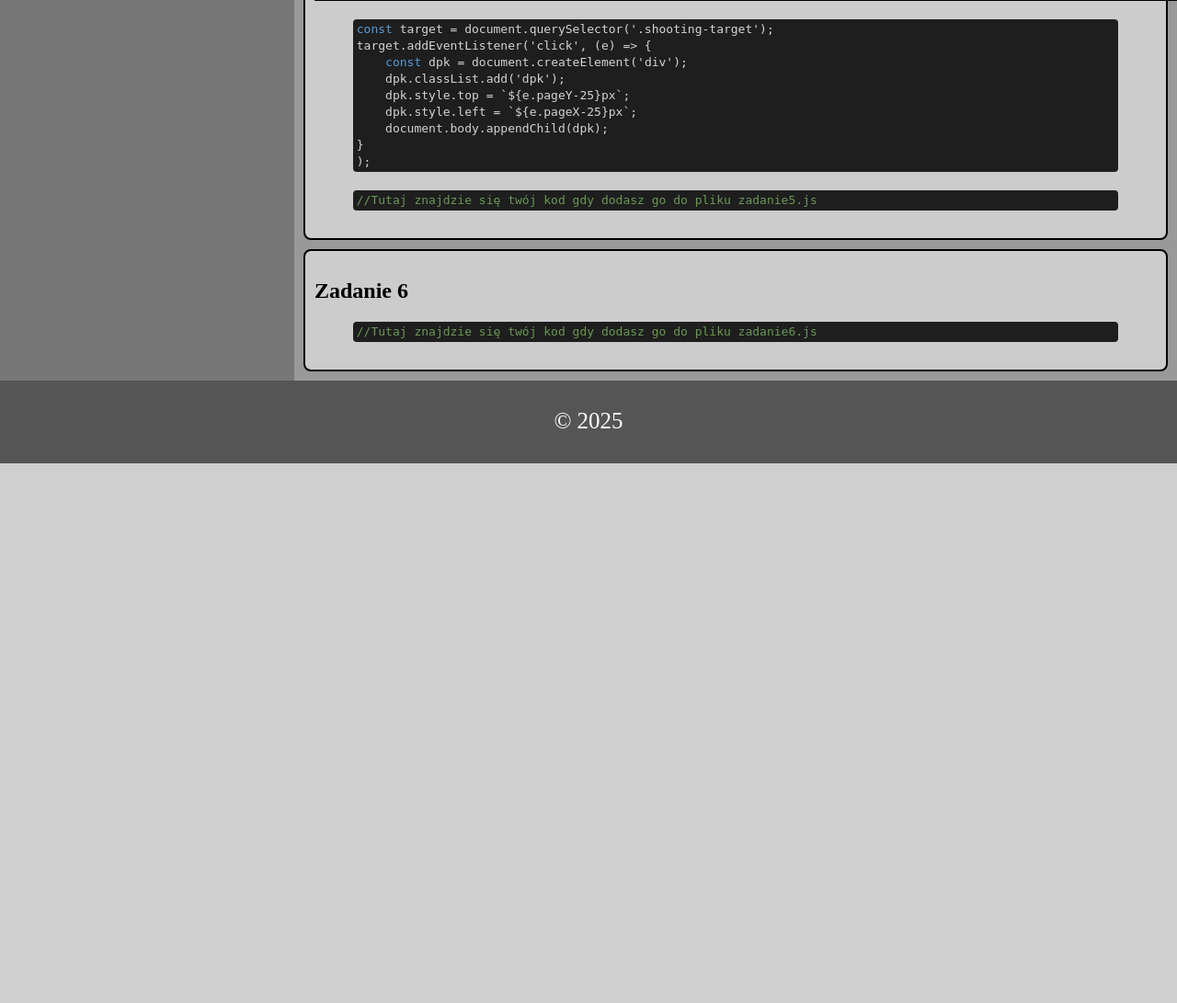
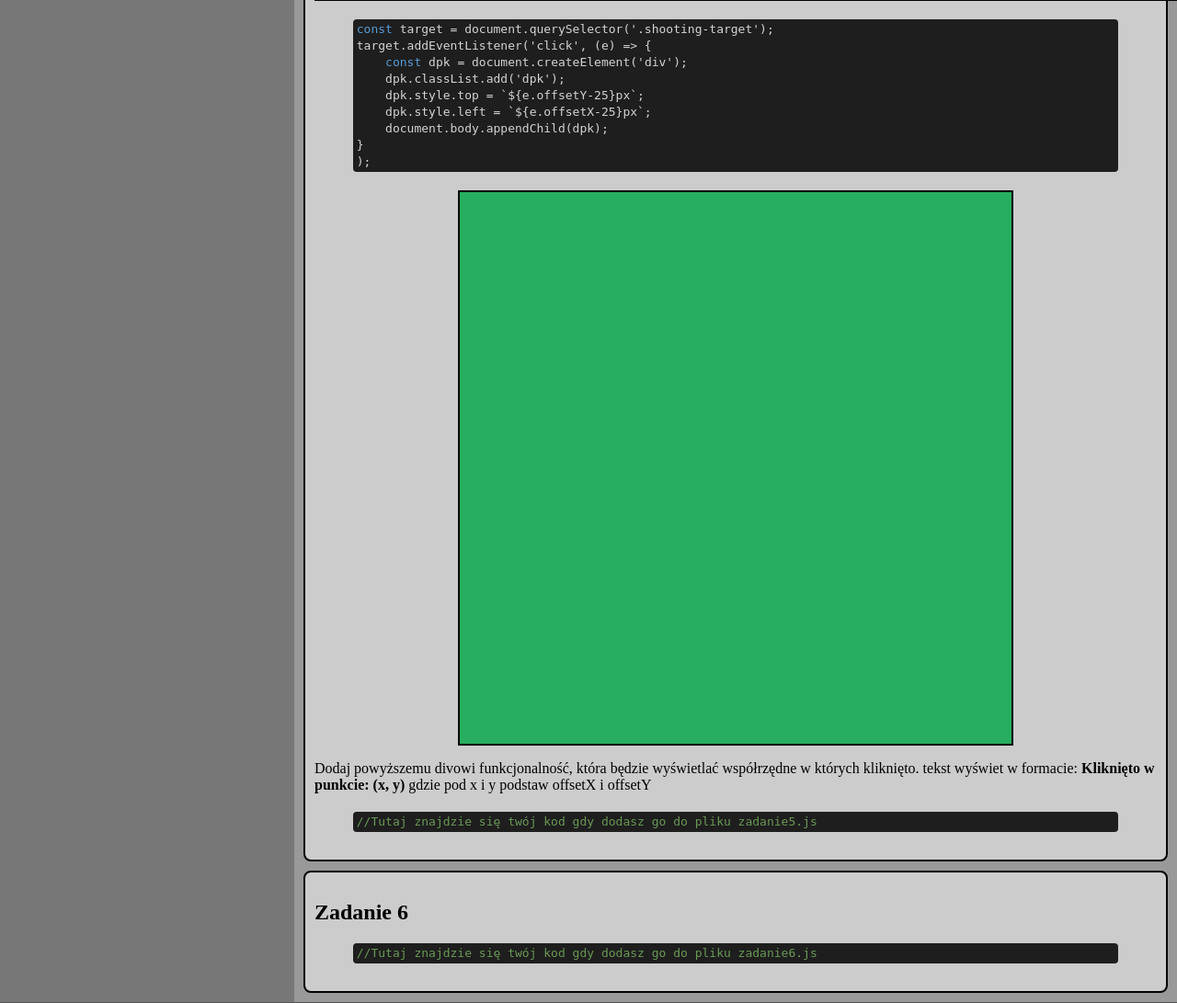
Before and after one commit to Estremo102/Aplikacje-Internetowe, a PHP site: page / in a window 1280 px wide; the page is wider, and only the part inside the window is pictured. Shown: the part 4356-5447 px from the top of that part at 92% size. Before the commit the page ends 4860 px from the top of that part, so only its background shows below. Run offline with PHP 8.4, Linux system fonts and the light colour scheme.

Commit message:
zadanie 5

```diff
--- a/DOM - Zdarzenia/index.html
+++ b/DOM - Zdarzenia/index.html
@@ -267,12 +267,13 @@ element.addEventListener("click", e => {
 target.addEventListener('click', (e) => {
     const dpk = document.createElement('div');
     dpk.classList.add('dpk');
-    dpk.style.top = `${e.pageY-25}px`;
-    dpk.style.left = `${e.pageX-25}px`;
+    dpk.style.top = `${e.offsetY-25}px`;
+    dpk.style.left = `${e.offsetX-25}px`;
     document.body.appendChild(dpk);
 }
 );</code></pre>
-
+                <div class="click-coordinates"></div>
+                <p>Dodaj powyższemu divowi funkcjonalność, która będzie wyświetlać współrzędne w których kliknięto. tekst wyświet w formacie: <b>Kliknięto w punkcie: (x, y)</b> gdzie pod x i y podstaw offsetX i offsetY</p>
                 <pre><code id="z5s">//Tutaj znajdzie się twój kod gdy dodasz go do pliku zadanie5.js</code></pre>
             </section>
             <section id="zadanie6">
--- a/DOM - Zdarzenia/style.css
+++ b/DOM - Zdarzenia/style.css
@@ -201,3 +201,15 @@ button{
     top: 350px;
     left: 1000px;
 }
+
+.click-coordinates{
+    width: 600px;
+    height: 600px;
+    background-color: #27ae60;
+    margin: auto;
+    border: 2px solid black;
+    text-align: center;
+    font-size: 24px;
+    font-weight: bold;
+    margin-top: 10px;
+}
```
